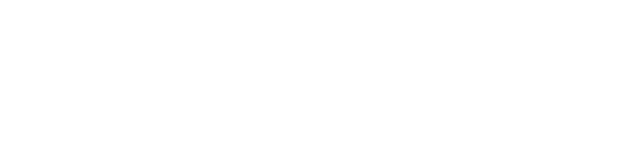
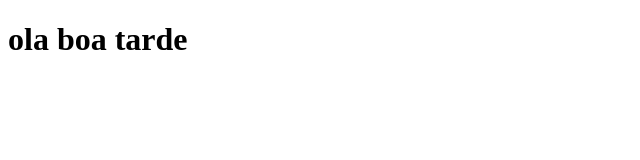
Before and after one commit to Ivanildo-Melo/testando_git, a plain HTML site: page index.html in a window 1280 px wide. Shown: the whole page, without its empty margins (0-640 px from the left). Drawn offline with Linux system fonts and the light colour scheme.

Commit message:
testando texto

```diff
--- a/index.html
+++ b/index.html
@@ -9,7 +9,7 @@
 </head>
 
 <body>
-
+    <h1>ola boa tarde</h1>
 </body>
 
 </html>
```
